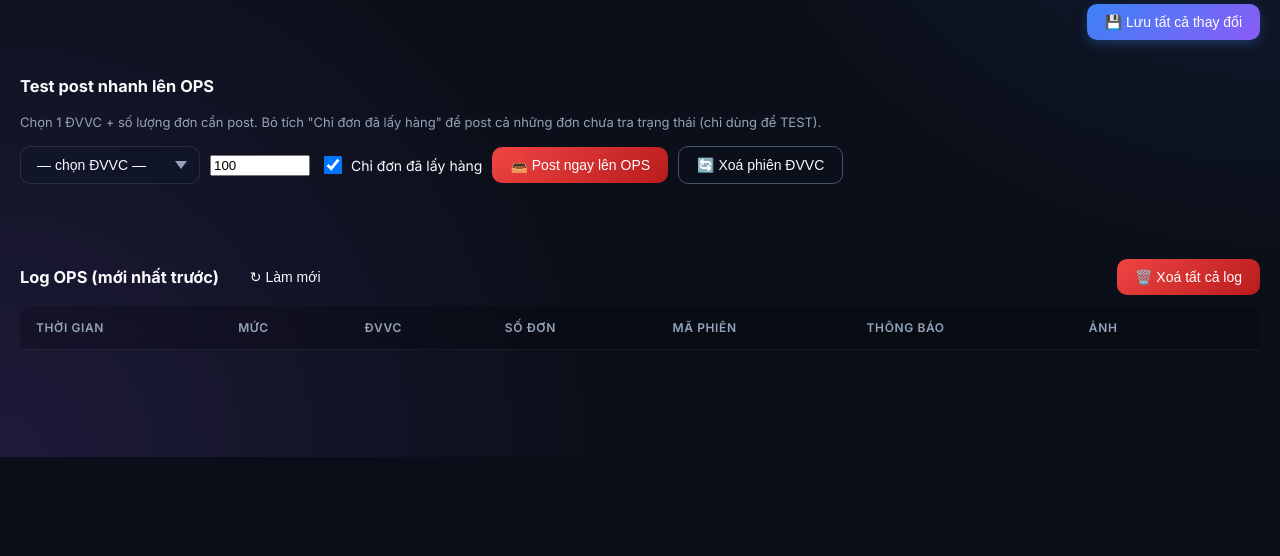
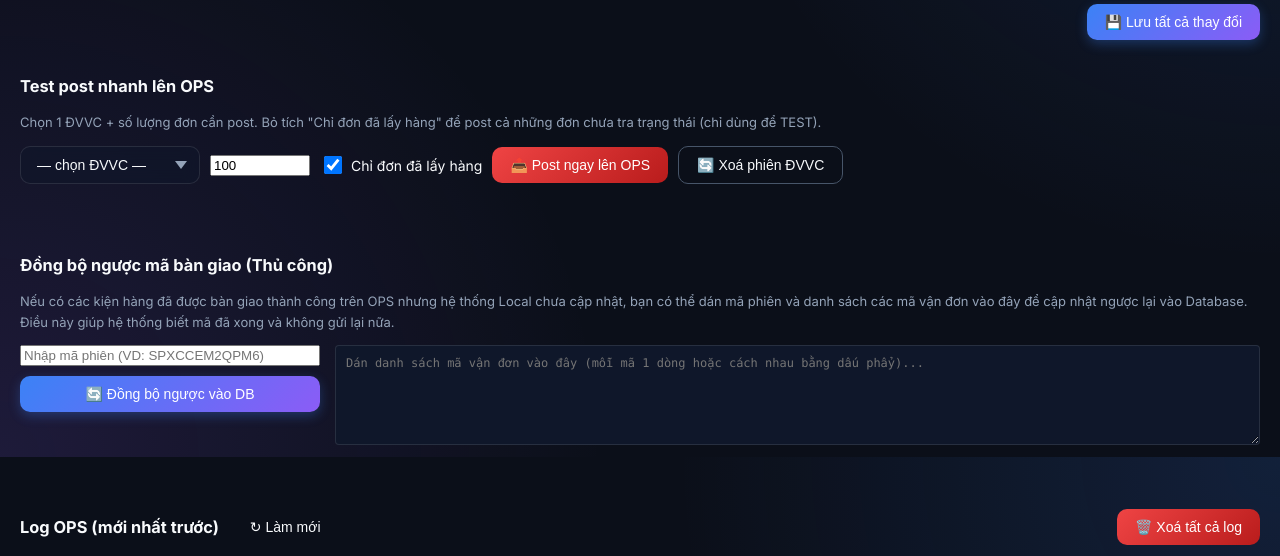
Before and after one commit to trongtri1512/ecom, a Python web app: template backend/app/templates/admin.html in a window 1280 px wide. Shown: the part 343-899 px from the top of the page. Before the commit the page ends 800 px from the top, so only its background shows below. Run offline with Jinja, Linux system fonts and the light colour scheme; the template is opened without the code that fills it, so the values that code supplies are empty.

Commit message:
feat: thêm tính năng đồng bộ ngược mã bàn giao thủ công trên Admin UI

```diff
--- a/backend/app/templates/admin.html
+++ b/backend/app/templates/admin.html
@@ -77,6 +77,22 @@
       <button id="btnResetCarrier" class="btn btn-ghost" style="color:var(--text);border:1px solid #475569;" title="Khôi phục trạng thái chờ import cho toàn bộ ĐVVC này">🔄 Xoá phiên ĐVVC</button>
     </div>
     <div id="testResult" style="margin-top: 14px; color: var(--muted); font-size: 14px;"></div>
+  </section>
+
+  <section style="padding: 0 20px 40px;">
+    <h3>Đồng bộ ngược mã bàn giao (Thủ công)</h3>
+    <p style="color: var(--muted); font-size: 13px; line-height: 1.6;">
+      Nếu có các kiện hàng đã được bàn giao thành công trên OPS nhưng hệ thống Local chưa cập nhật, bạn có thể dán mã phiên và danh sách các mã vận đơn vào đây để cập nhật ngược lại vào Database. Điều này giúp hệ thống biết mã đã xong và không gửi lại nữa.
+    </p>
+    <div style="display: flex; gap: 15px; flex-wrap: wrap; align-items: flex-start;">
+      <div style="flex: 1; min-width: 250px; max-width: 300px;">
+        <input id="syncSessionId" type="text" placeholder="Nhập mã phiên (VD: SPXCCEM2QPM6)" style="width: 100%; margin-bottom: 10px;" />
+        <button id="btnSyncManual" class="btn btn-primary" style="width: 100%;">🔄 Đồng bộ ngược vào DB</button>
+      </div>
+      <div style="flex: 2; min-width: 300px;">
+        <textarea id="syncCodes" placeholder="Dán danh sách mã vận đơn vào đây (mỗi mã 1 dòng hoặc cách nhau bằng dấu phẩy)..." style="width: 100%; height: 100px; resize: vertical; font-family: Consolas, monospace; font-size: 12px; padding: 10px; background: #0f172a; color: #e2e8f0; border: 1px solid var(--line); border-radius: 4px;"></textarea>
+      </div>
+    </div>
   </section>
 
   <section style="padding: 20px;">
@@ -263,6 +279,51 @@
 
   $("#btnPostNow").addEventListener("click", () => postNow($("#testCarrier").value));
 
+  /* ------------------------- Đồng bộ ngược thủ công ------------------------- */
+  $("#btnSyncManual").addEventListener("click", async () => {
+    const sessionId = $("#syncSessionId").value.trim();
+    const rawCodes = $("#syncCodes").value;
+    if (!sessionId) {
+      toast("Thiếu thông tin", "Vui lòng nhập Mã phiên bàn giao", "warn");
+      return;
+    }
+
+    // Tách mã bằng dấu xuống dòng hoặc dấu phẩy
+    const codes = rawCodes.split(/[\n,]+/).map(c => c.trim()).filter(c => c);
+    if (codes.length === 0) {
+      toast("Thiếu thông tin", "Vui lòng dán danh sách mã vận đơn", "warn");
+      return;
+    }
+
+    if (!confirm(`Bạn sắp cập nhật ${codes.length} mã vận đơn vào phiên "${sessionId}". Tiếp tục?`)) return;
+
+    const btn = $("#btnSyncManual");
+    const oldText = btn.innerHTML;
+    btn.innerHTML = "⏳ Đang xử lý...";
+    btn.disabled = true;
+
+    try {
+      const res = await api("/api/ops/sync-manual", {
+        method: "POST",
+        headers: { "Content-Type": "application/json" },
+        body: JSON.stringify({ session_id: sessionId, codes })
+      });
+      if (res.status === "ok") {
+        toast("Thành công", `Đã cập nhật ${res.updated}/${res.total_submitted} mã có trong DB.`, "ok");
+        $("#syncSessionId").value = "";
+        $("#syncCodes").value = "";
+        loadLogs();
+      } else {
+        toast("Lỗi", res.message, "danger");
+      }
+    } catch (e) {
+      toast("Lỗi", String(e), "danger");
+    } finally {
+      btn.innerHTML = oldText;
+      btn.disabled = false;
+    }
+  });
+
   /* ------------------------- Log OPS ------------------------- */
   const LEVEL_COLOR = {
     success: {bg: "rgba(34,197,94,.15)", fg: "#4ade80", label: "✅ Thành công"},
```
Also changed, not shown: backend/app/main.py (+29 -0 lines).
